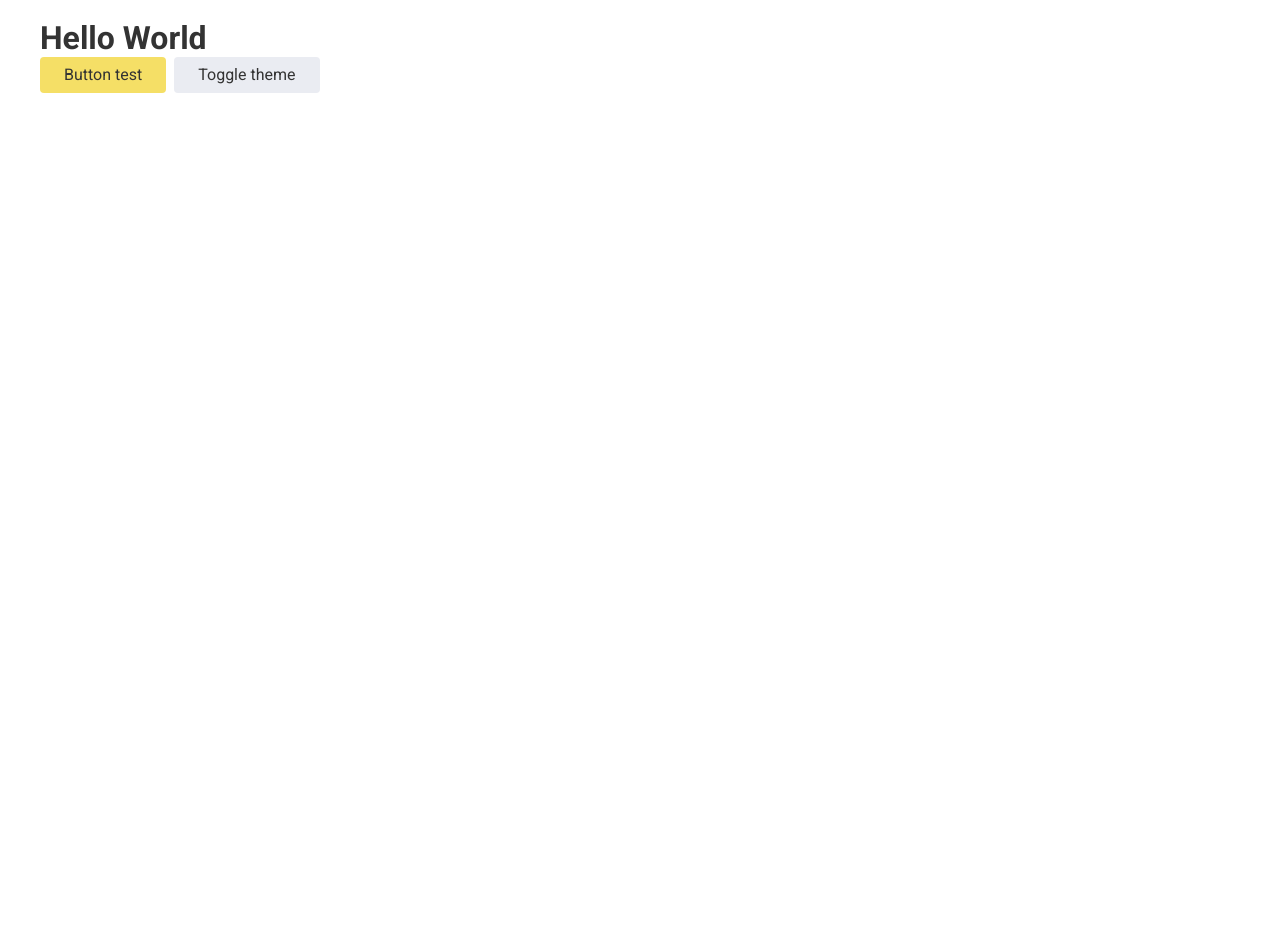
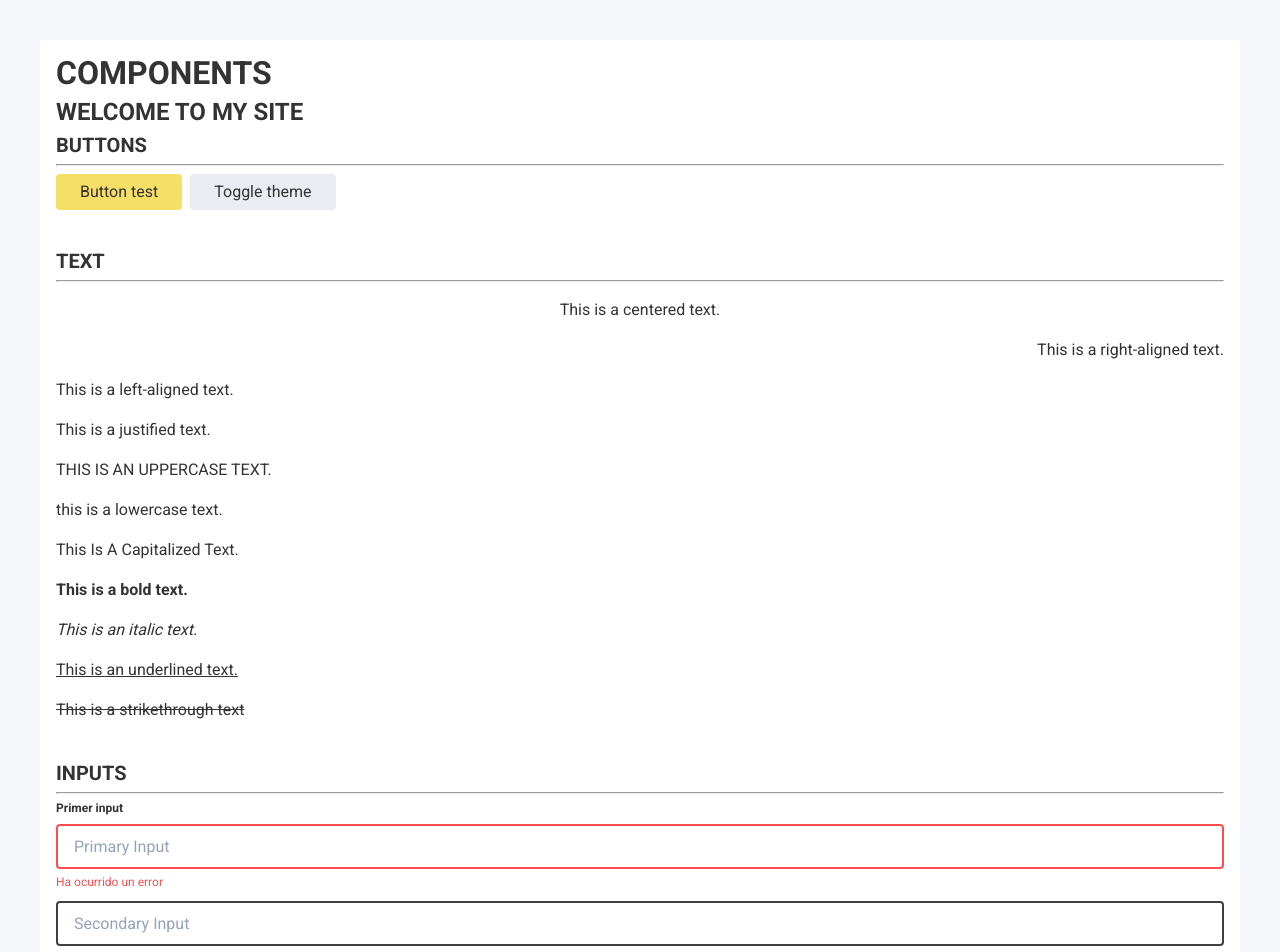
Before and after one commit to TeslaWillow/HectorJosueCaballeroMunoz, an Angular app in the folder frontend-bp/: page / in a window 1280 px wide. Shown: the top 952 px of the page. Before the commit the page ends 821 px from the top, so only its background shows below. Built offline with nearby package versions, Linux system fonts and the light colour scheme.

Commit message:
inputs styles

```diff
--- a/frontend-bp/src/app/app.component.html
+++ b/frontend-bp/src/app/app.component.html
@@ -1,7 +1,50 @@
-<div class="container">
-  <h1>Hello World</h1>
+<main>
+  <div class="container card mt-5">
+    <h1>COMPONENTS</h1>
+    <h2>WELCOME TO MY SITE</h2>
 
-  <button class="button button--primary">Button test</button>
-  <button class="button button--secondary ml-1" (click)="toggleTheme();">Toggle theme</button>
+    <div class="mb-5">
+      <h3>BUTTONS</h3>
+      <hr>
+      <button class="button button--primary">Button test</button>
+      <button class="button button--secondary ml-1" (click)="toggleTheme();">Toggle theme</button>
+    </div>
 
-</div>
+    <div class="mb-5">
+      <h3>TEXT</h3>
+      <hr>
+      <p class="text-center">This is a centered text.</p>
+      <p class="text-right">This is a right-aligned text.</p>
+      <p class="text-left">This is a left-aligned text.</p>
+      <p class="text-justify">This is a justified text.</p>
+      <p class="text-uppercase">This is an uppercase text.</p>
+      <p class="text-lowercase">This is a lowercase text.</p>
+      <p class="text-capitalize">This is a capitalized text.</p>
+      <p class="text-bold">This is a bold text.</p>
+      <p class="text-italic">This is an italic text.</p>
+      <p class="text-underline">This is an underlined text.</p>
+      <p class="text-strike">This is a strikethrough text
+    </div>
+
+    <div class="mb-5">
+      <h3>INPUTS</h3>
+      <hr>
+      <div class="flex flex-column">
+        <div class="mb-1">
+          <label class="form-label" for="first_input">Primer input</label>
+          <input id="first_input" type="text" class="input input--invalid" placeholder="Primary Input">
+          <small class="text-danger">Ha ocurrido un error</small>
+        </div>
+        <input type="number" class="input mb-1" placeholder="Secondary Input">
+        <input type="email" class="input mb-1" placeholder="Email Input">
+        <input type="password" class="input mb-1" placeholder="Password Input">
+        <input type="search" class="input mb-1" placeholder="Search Input">
+        <input type="date" class="input mb-1" placeholder="Date Input">
+        <input type="color" class="input mb-1" placeholder="Color Input">
+        <input type="file" class="input mb-1" placeholder="File Input">
+        <textarea class="input mb-1" placeholder="Lorem impum dolore"></textarea>
+      </div>
+    </div>
+
+  </div>
+</main>
--- /dev/null
+++ b/frontend-bp/src/styles/base/_text.scss
@@ -0,0 +1,54 @@
+@use '../base/variables' as *;
+
+h1, h2, h3, h4, h5, h6 {
+  font-weight: bold;
+  margin: 0;
+}
+
+h1 {
+  font-size: $font-size-xl;
+  margin-bottom: $spacing-unit;
+}
+
+h2 {
+  font-size: $font-size-lg;
+  margin-bottom: $spacing-unit;
+}
+
+h3 {
+  font-size: $font-size-md;
+  margin-bottom: $spacing-unit;
+}
+
+h4 {
+  font-size: $font-size-sm;
+  margin-bottom: $spacing-unit;
+}
+
+h5, h6 {
+  font-size: $font-size;
+  margin-bottom: $spacing-unit;
+}
+
+p {
+  font-size: $font-size;
+  line-height: 1.5;
+}
+
+small {
+  font-size: $font-size-sm;
+}
+
+a {
+  text-decoration: none;
+  &:hover {
+    text-decoration: underline;
+  }
+}
+
+label.form-label {
+  font-size: $font-size-sm;
+  font-weight: bold;
+  display: block;
+  margin-bottom: $spacing-unit;
+}
--- a/frontend-bp/src/styles/base/_typografy.scss
+++ b/frontend-bp/src/styles/base/_typografy.scss
@@ -1,3 +1,4 @@
+@use '../base/variables' as *;
 @import url('https://fonts.googleapis.com/css2?family=Roboto:wght@400;700&display=swap');
 
 html { font-family: 'Roboto', sans-serif; }
--- a/frontend-bp/src/styles/components/_card.scss
+++ b/frontend-bp/src/styles/components/_card.scss
@@ -3,7 +3,7 @@
 // Card component styles
 // usage: <div class="card">...</div>
 .card {
-  background-color: $white-color;
+  background-color: var(--card-color);
   border-radius: $border-radius;
   padding: ($spacing-unit * 2);
   margin: ($spacing-unit * 1);
--- /dev/null
+++ b/frontend-bp/src/styles/components/_input.scss
@@ -0,0 +1,48 @@
+@use '../base/variables' as *;
+
+textarea {
+  max-width: 100%;
+  min-width: 100%;
+  width: 100%;
+}
+
+.input {
+  background-color: $white-color;
+  border-radius: $border-radius;
+  border: 2px solid darken($color: $white-color, $amount: 75%);
+  color: $black-color;
+  height: 45px;
+  line-height: 30px;
+  outline: none;
+  padding: 0 ($spacing-unit * 2);
+  transition: .5s ease;
+  width: 100%;
+  &--icon {
+    padding-left: 3rem;
+  }
+  &--invalid {
+    color: var(--danger-color);
+    border-color: var(--danger-color);
+    &:focus,
+    &:hover {
+      border-color: var(--danger-color) !important;
+      outline: none;
+    }
+  }
+  &::placeholder {
+    color: #94a3b8 !important;
+  }
+  &:focus,
+  &:hover {
+    border-color: var(--primary-color);
+    outline: none;
+  }
+}
+
+.icon {
+  fill: none;
+  height: 1rem;
+  left: 1rem;
+  position: absolute;
+  width: 1rem;
+}
--- a/frontend-bp/src/styles/main.scss
+++ b/frontend-bp/src/styles/main.scss
@@ -3,6 +3,7 @@
 @use 'base/variables' as *;
 @use 'themes/themes' as *;
 @use 'base/typografy';
+@use 'base/text';
 @use 'base/body';
 
 // Import themes
@@ -11,6 +12,7 @@
 @use 'components/buttons';
 @use 'components/card';
 @use 'components/container';
+@use 'components/input';
 
 // Import utilities
 @use 'utilities/utilities';
--- a/frontend-bp/src/styles/themes/_themes.scss
+++ b/frontend-bp/src/styles/themes/_themes.scss
@@ -1,16 +1,18 @@
-@use '../base/variables' as *;
-
 :root {
   /* Light Theme Default */
-  --background: $white-color;
+  --background: #F4F6F9;
+  --card-color: #FFFFFF;
   --text-color: #333333;
   --primary-color: #F5DF66;
   --secondary-color: #EAECF2;
+  --danger-color: #FF4D4F;
 }
 
 [data-theme="dark"] {
   --background: #121212;
+  --card-color: #474747;
   --text-color: #f5f5f5;
   --primary-color: #7367F5;
   --secondary-color: #3b3b3b;
+  --danger-color: #FF4D4F;
 }
--- a/frontend-bp/src/styles/utilities/_utilities.scss
+++ b/frontend-bp/src/styles/utilities/_utilities.scss
@@ -39,6 +39,17 @@
 .text-center { text-align: center; }
 .text-right { text-align: right; }
 .text-justify { text-align: justify; }
+.text-bold { font-weight: bold; }
+.text-italic { font-style: italic; }
+.text-underline { text-decoration: underline; }
+.text-strike { text-decoration: line-through; }
+.text-lowercase { text-transform: lowercase; }
+.text-uppercase { text-transform: uppercase; }
+.text-capitalize { text-transform: capitalize; }
+// Text colors
+.text-primary { color: var(--primary-color); }
+.text-secondary { color: var(--secondary-color); }
+.text-danger { color: var(--danger-color); }
 
 // Flex
 // Usage: .flex, .flex .flex-column, .flex .flex-row .flex-center, etc.
```
